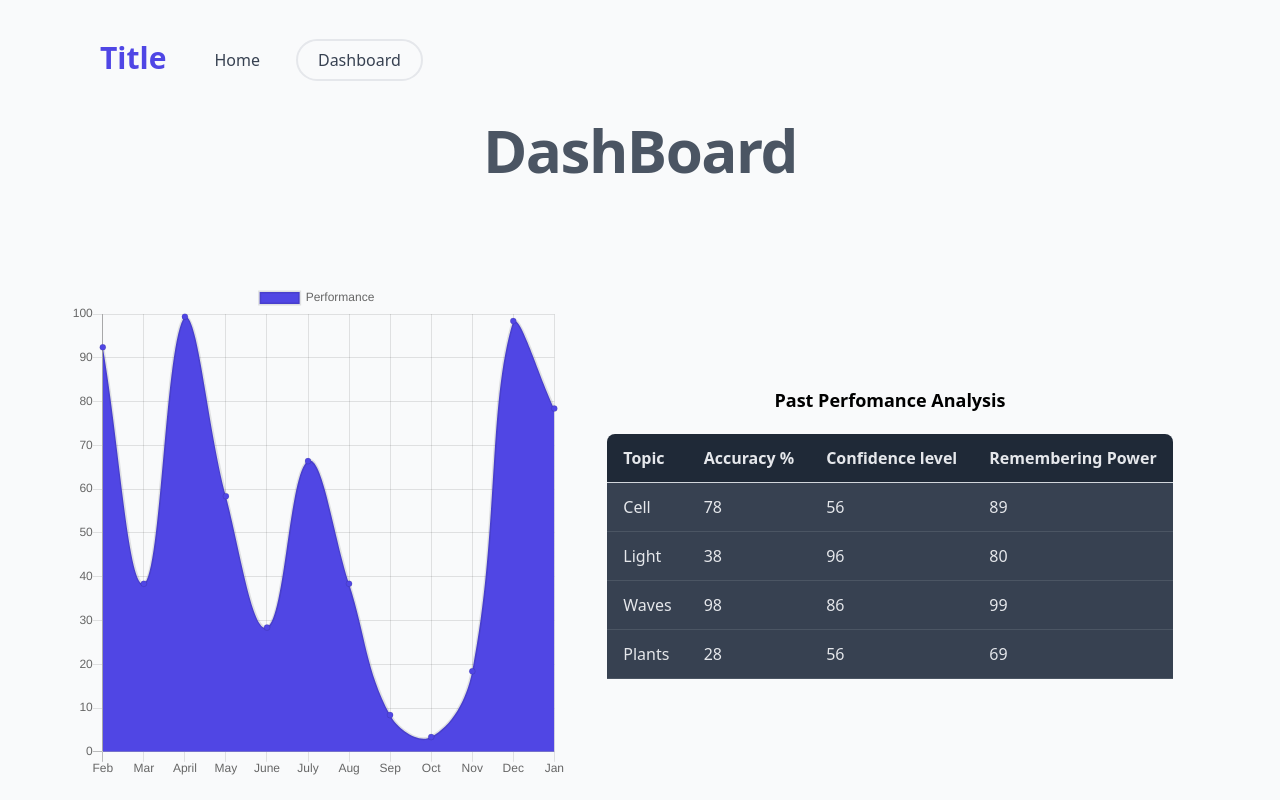
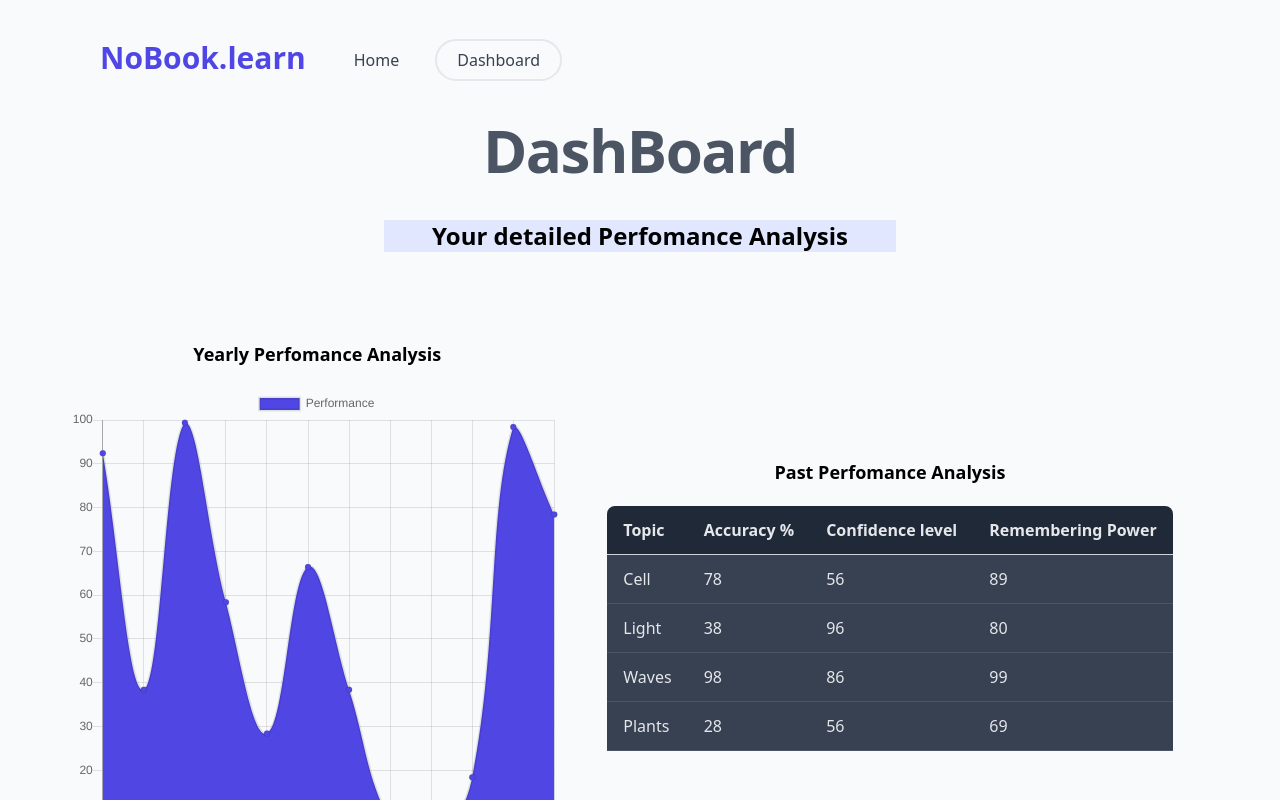
Before and after one commit to saxenabhishek/nobook.learn, a React (Create React App) app in the folder client/: page /dash in a window 1280 px wide. Shown: the top 800 px of the page. Built offline with nearby package versions, Linux system fonts and the light colour scheme.

Commit message:
fix(client):UI fixes

```diff
--- a/client/src/Components/Navbar.js
+++ b/client/src/Components/Navbar.js
@@ -5,7 +5,7 @@ const Nav = () => (
     <div className="flex ">
       <div className="ml-20 my-10">
         <span className=" text-indigo-600 font-extrabold text-3xl rounded-3xl py-2 px-5 ">
-          <a href="/">Title</a>
+          <a href="/">NoBook.learn</a>
         </span>
       </div>
       <div className="mx-2 my-12">
--- a/client/src/Pages/Dash.js
+++ b/client/src/Pages/Dash.js
@@ -11,8 +11,16 @@ const Dash = () => {
         <h1 className="text-2xl mx-2 mb-10 text-center tracking-tight font-extrabold text-gray-600 sm:text-5xl md:text-6xl">
           DashBoard
         </h1>
-        <div className=" p-5 flex flex-col lg:flex-row  justify-center items-center lg:h-96 my-40 md:-mx-4">
+        <p class="text-2xl text-center font-bold m-5 bg-indigo-100 lg:mx-96">
+              Your detailed Perfomance Analysis
+            </p>
+        <div className=" p-5 flex flex-col lg:flex-row  justify-center items-center lg:h-96 my-40 md:-mx-4 bg-">
+        <div>
+        <p class="text-lg text-center font-bold m-5">
+              Yearly Perfomance Analysis
+            </p>
           <Chartt />
+        </div>
           <div className="my-5 mx-10">
             <p class="text-lg text-center font-bold m-5">
               Past Perfomance Analysis
```
